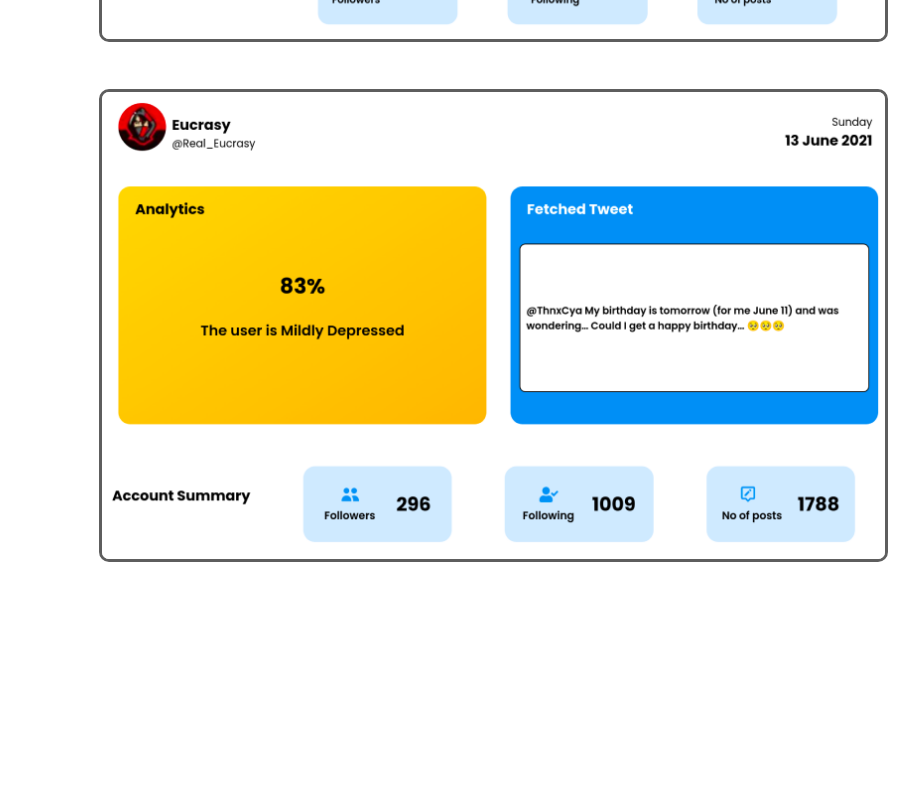
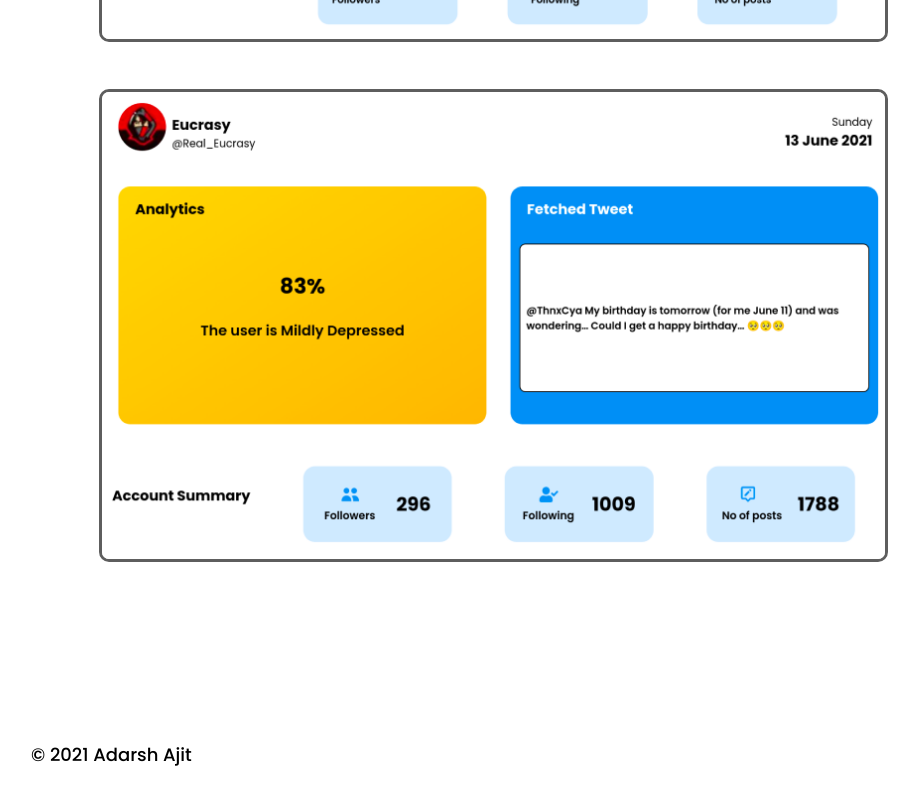
Before and after one commit to adarshajit/Portfolio-web-app, a React (Create React App) app: page /projects/1 in a window 1280 px wide. Shown: the part 2675-3475 px from the top of the page, without its empty margins (1-920 px from the left). Before the commit the page ends 3344 px from the top, so only its background shows below. Built offline with nearby package versions, Linux system fonts and the light colour scheme; a web font is replaced by a local one.

Commit message:
footer added to project pages

```diff
--- a/src/Pages/ProjectPage/ProjectList.js
+++ b/src/Pages/ProjectPage/ProjectList.js
@@ -2,6 +2,7 @@ import React from "react";
 import { IconContext } from "react-icons/lib";
 import { useParams } from "react-router-dom";
 import ProjecData from "./projectData";
+import Footer from "../../Components/Footer/Footer";
 
 import {
   ProjectWrapper,
@@ -84,6 +85,7 @@ const ProjectList = () => {
           })}
         </ProjectInfo>
       </ProjectAll>
+      <Footer />
     </>
   );
 };
```
